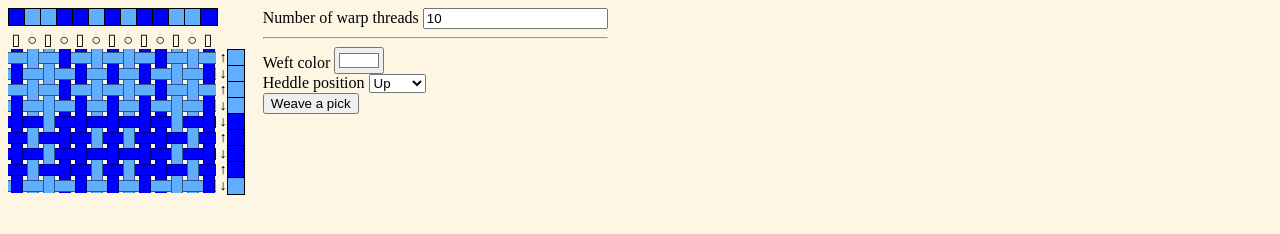
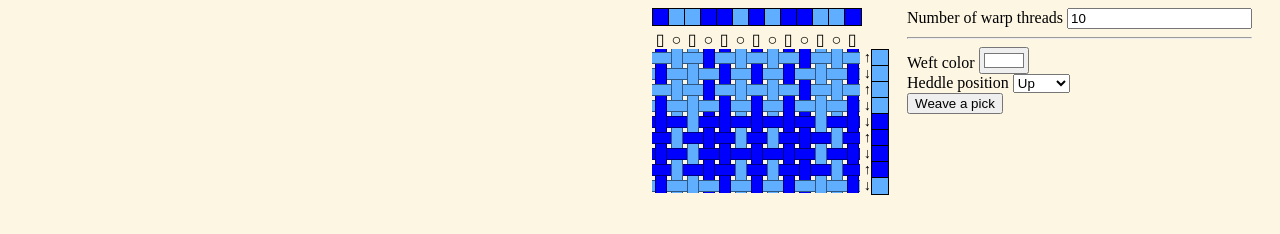
Before and after one commit to killpack/weaving, a website with bundled scripts: page public/index.html in a window 1280 px wide. Built offline with nearby package versions, Linux system fonts and the light colour scheme.

Commit message:
Anchor controls to the right
Looks kind of strange, but at least the controls don't keep jumping
around.

```diff
--- a/public/index.html
+++ b/public/index.html
@@ -16,6 +16,7 @@
         <div id="visualization"></div>
       </div>
       <div class="column">
+        <div>
           <div>
             <label>Number of warp threads
               <input type="number" id="warp-count" value="10"></input>
@@ -38,5 +39,6 @@
           <button type="button" id="pick">Weave a pick</button>
         </div>
        </div>
+    </div>
   </body>
 </html>
--- a/public/style.css
+++ b/public/style.css
@@ -4,9 +4,12 @@ body {
 
 .layout {
   display: flex;
+  flex-direction: row;
+  justify-content: end; /* anchor controls to the right */
 }
 
 .column {
+  display: flex;
   flex-direction: column;
   padding-right: 20px;
 }
@@ -19,7 +22,7 @@ body {
 
 #visualization > .row {
   height: 2ch;
-  display: flex; /* applies to children */
+  display: flex;
 }
 
 .cross {
```
Lines whose indentation alone changed are shown as unchanged.
